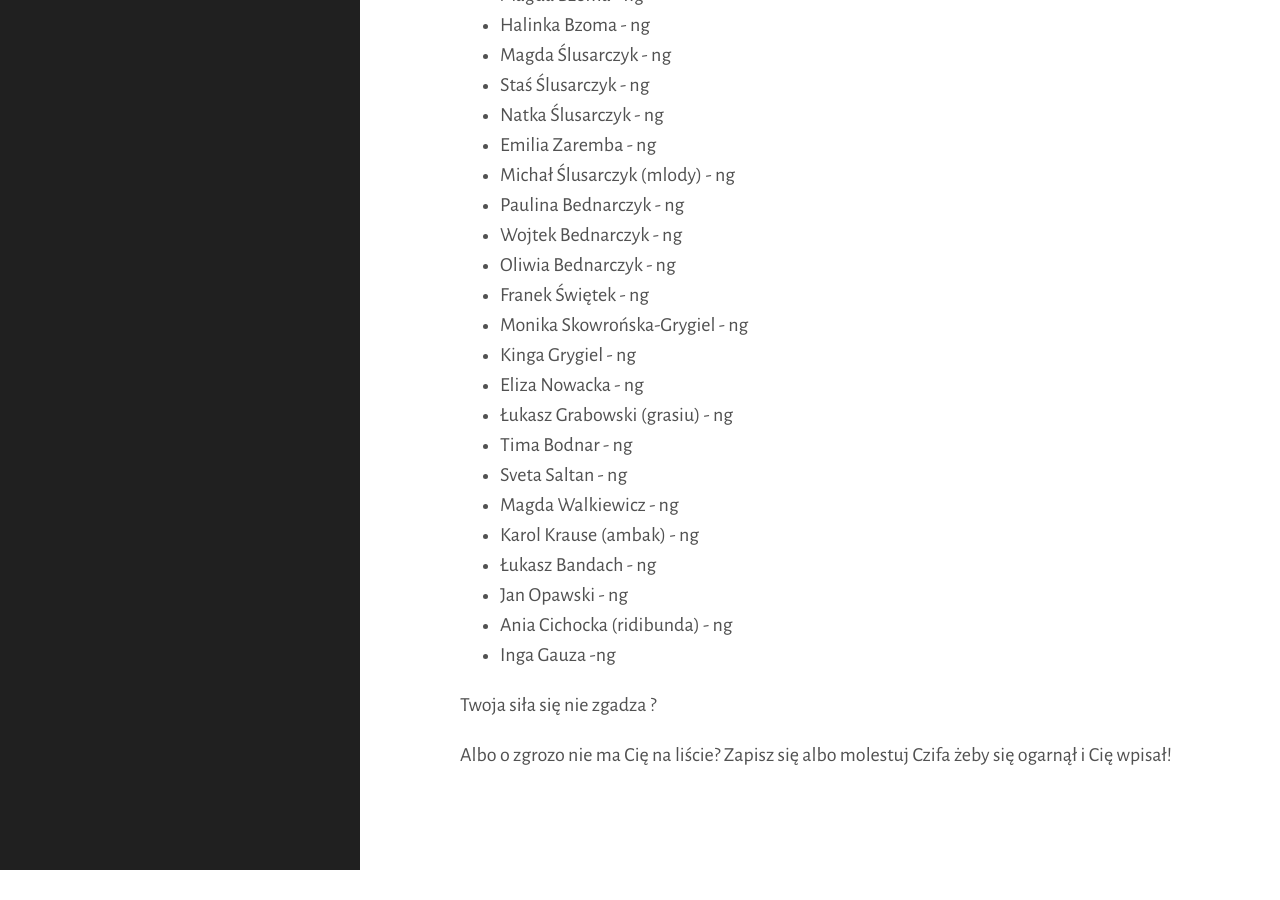
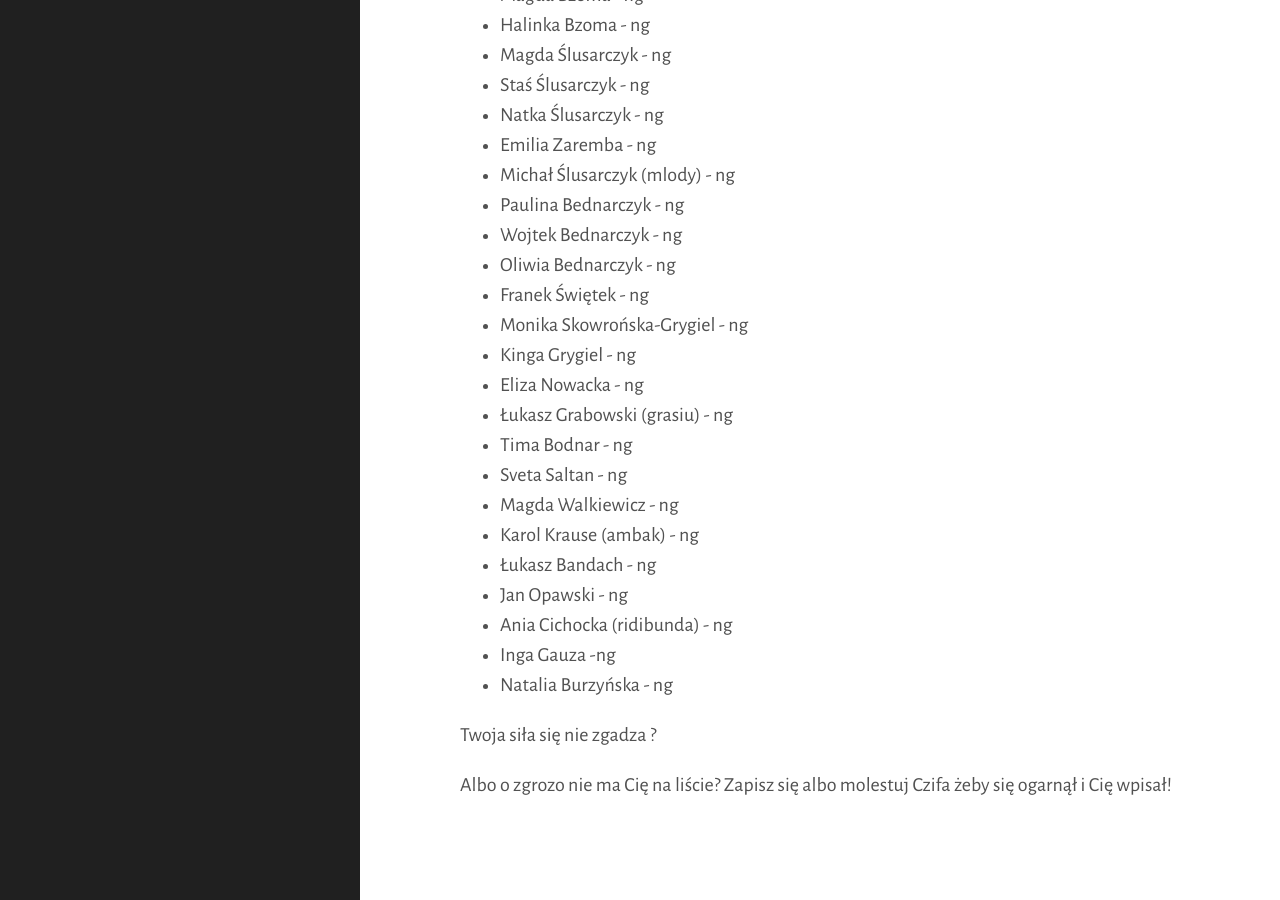
Before and after one commit to tasuki/lsg, a Jekyll site: the page built from _pages/zarejestrowani.md, in a window 1280 px wide and 900 px high, scrolled down 2450 px. Built offline with Jekyll 4.4.1, drawn with Linux system fonts in a browser that asks for light colours; before the commit the page ends 3320 px from its top, so only the background shows below that.

Commit message:
Update zarejestrowani.md

```diff
--- a/_pages/zarejestrowani.md
+++ b/_pages/zarejestrowani.md
@@ -106,6 +106,7 @@ Zarejestrowani uczestnicy, mniej więcej według stopnia:
 - Jan Opawski - ng
 - Ania Cichocka (ridibunda) - ng
 - Inga Gauza -ng
+- Natalia Burzyńska - ng
 
 
 
```
